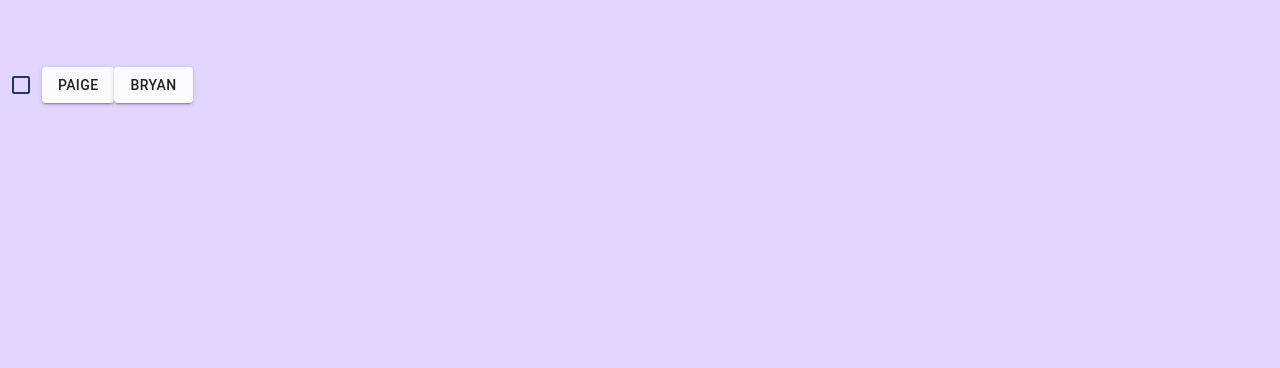
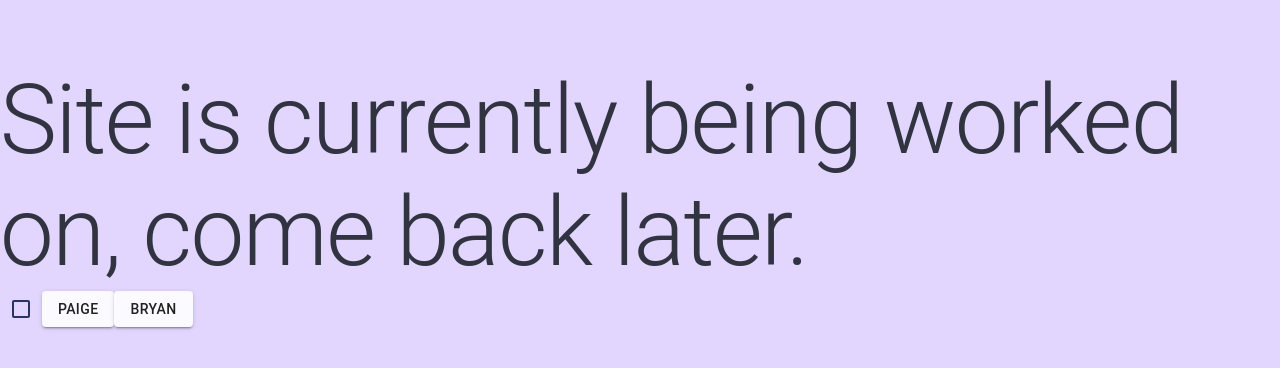
Before and after one commit to DoodlePooge/maute2.0, a React (Vite) app: page / in a window 1280 px wide. Shown: the top 368 px of the page. Built offline with nearby package versions, Linux system fonts and the light colour scheme.

Commit message:
re-add WIP header

```diff
--- a/src/pages/MainPage.tsx
+++ b/src/pages/MainPage.tsx
@@ -1,8 +1,11 @@
-import { Box, Button, Checkbox } from "@mui/material";
-import { FC } from "react";
+import { Box, Button, Checkbox, Typography } from "@mui/material"
+import { FC } from "react"
 export const MainPage: FC = () => {
   return (
     <Box>
+      <Typography variant="h1">
+        Site is currently being worked on, come back later.
+      </Typography>
       <Checkbox />
       <Button href="./paige" variant="contained">
         Paige
@@ -11,5 +14,5 @@ export const MainPage: FC = () => {
         Bryan
       </Button>
     </Box>
-  );
-};
+  )
+}
```
